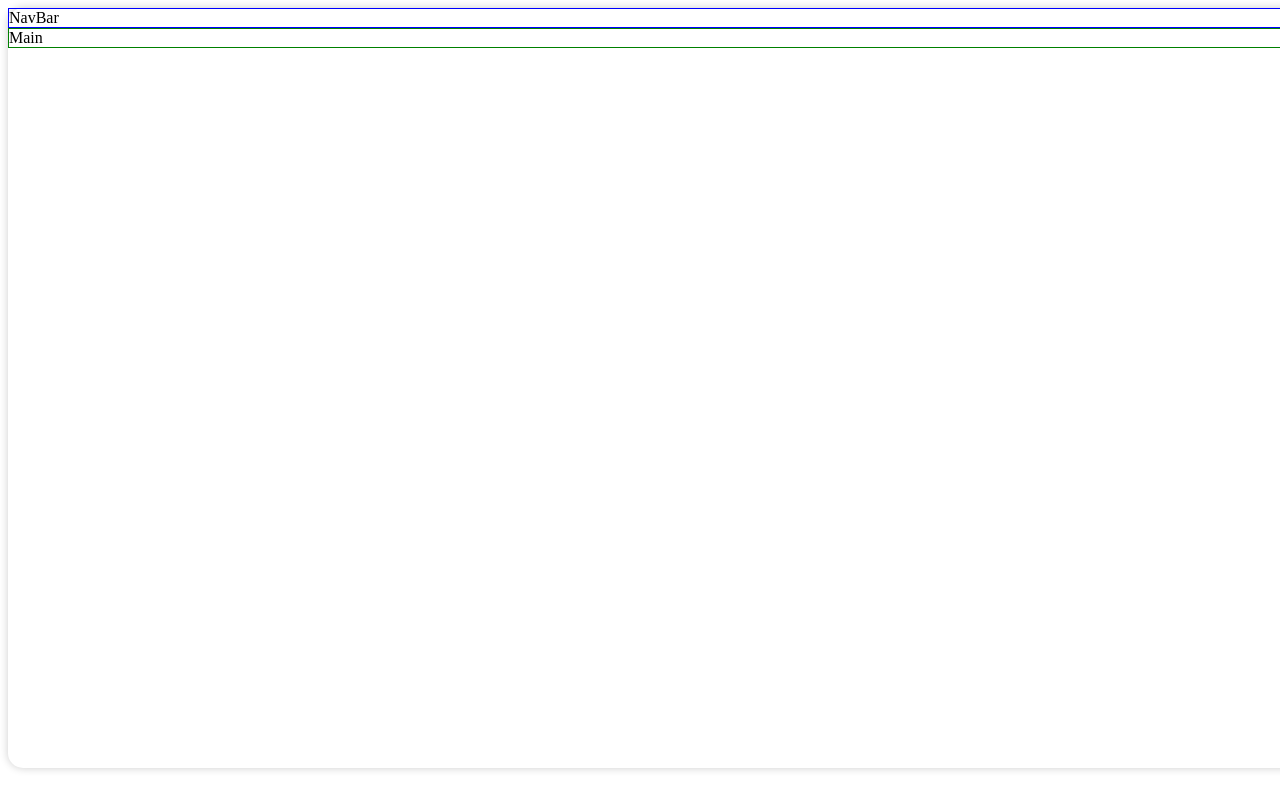
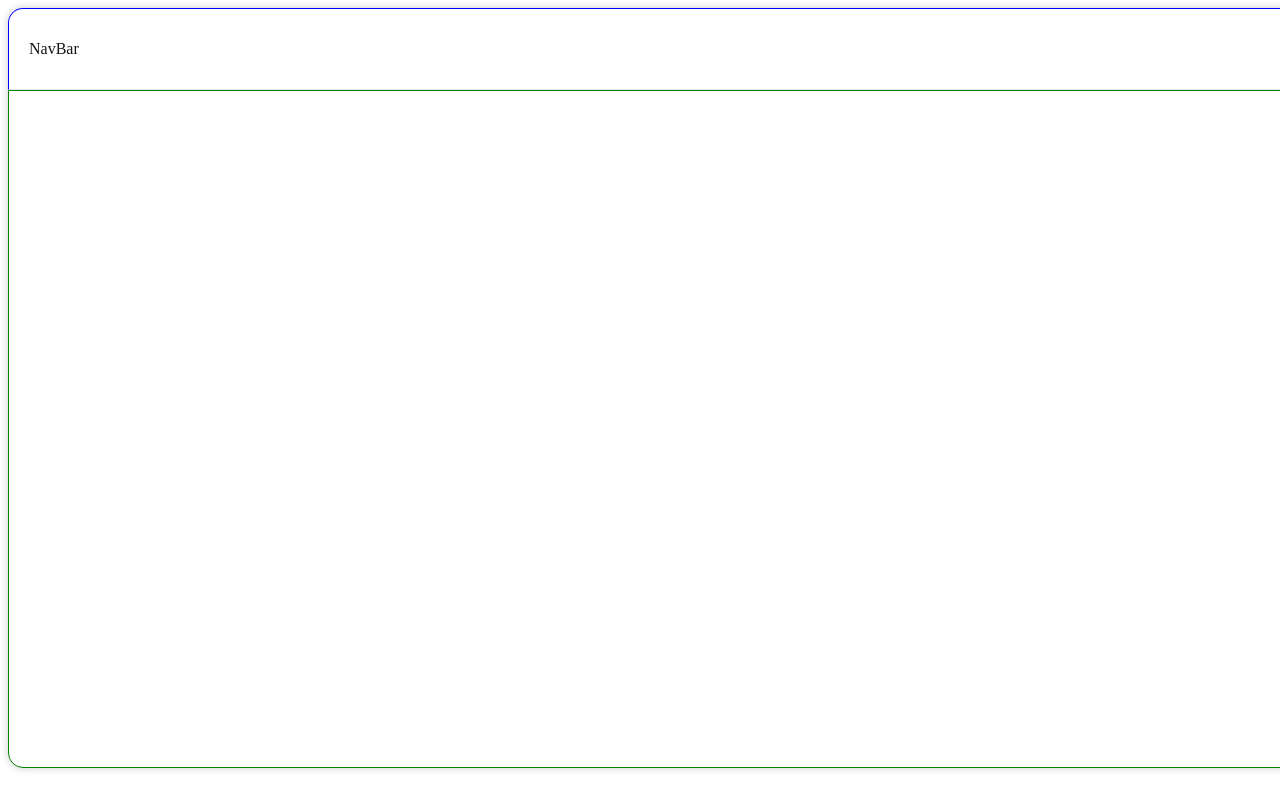
Before and after one commit to PaulDABIN/crazee-burger, a React (Create React App) app: page / in a window 1280 px wide. Shown: the top 800 px of the page. Built offline with nearby package versions, Linux system fonts and the light colour scheme.

Commit message:
OrderPage > Add styling

```diff
--- a/src/components/pages/order/Main.js
+++ b/src/components/pages/order/Main.js
@@ -1,10 +1,44 @@
 import React from "react"
 import styled from "styled-components"
+import { theme } from "../../../theme"
 
 export default function Main() {
-  return <MainStyled>Main</MainStyled>
+  return <MainStyled></MainStyled>
 }
 
 const MainStyled = styled.div`
   border: 1px solid green;
+  /* background: pink; */
+  flex: 1;
+  display: grid;
+  grid-template-columns: 25% 1fr;
+  position: relative;
+  border-bottom-left-radius: ${theme.borderRadius.extraRound};
+  border-bottom-right-radius: ${theme.borderRadius.extraRound};
+
+  .sidebar {
+    /* background: green; */
+    box-shadow: 0 0px 4px 0 rgb(0 0 0 / 20%) inset;
+  }
+  .menu-and-panel-container {
+    position: relative;
+    height: calc(95vh - 10vh);
+    display: flex;
+    box-shadow: 0 0 8px 0 rgb(0 0 0 / 20%) inset;
+
+    // menu
+    > div:first-child {
+      /* border: 3px solid red; */
+    }
+
+    .panel-appear {
+      opacity: 0.1;
+      transform: translateY(100%);
+      &.panel-appear-active {
+        opacity: 1;
+        transform: translateY(0);
+        transition: all 500ms;
+      }
+    }
+  }
 `
--- a/src/components/pages/order/NavBar.js
+++ b/src/components/pages/order/NavBar.js
@@ -1,5 +1,6 @@
 import React from "react"
 import styled from "styled-components"
+import { theme } from "../../../theme/index"
 
 export default function NavBar() {
   return <NavBarStyled>NavBar</NavBarStyled>
@@ -7,4 +8,19 @@ export default function NavBar() {
 
 const NavBarStyled = styled.div`
   border: 1px solid blue;
+  color: ${theme.colors.black};
+  background-color: ${theme.colors.white};
+  display: flex;
+  justify-content: space-between;
+  align-items: center;
+  height: 10vh;
+  padding: 0px 20px;
+  border-top-left-radius: ${theme.borderRadius.extraRound};
+  border-top-right-radius: ${theme.borderRadius.extraRound};
+  border-bottom: 1px solid ${theme.colors.greyLight};
+
+  .icon {
+    width: 30px;
+    height: 30px;
+  }
 `
```
